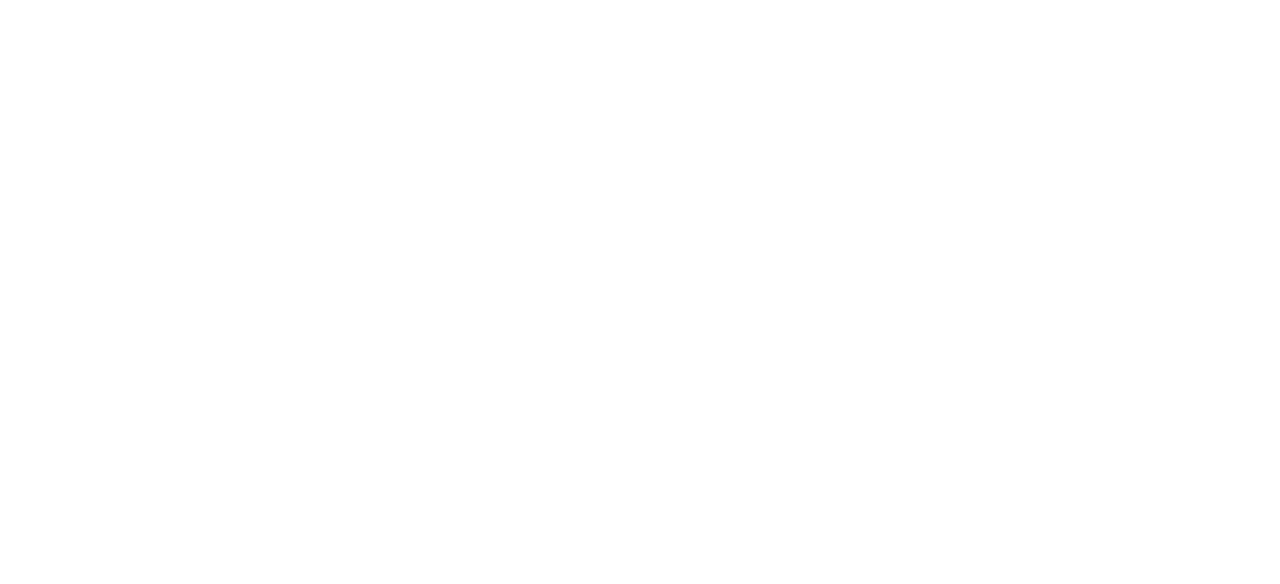
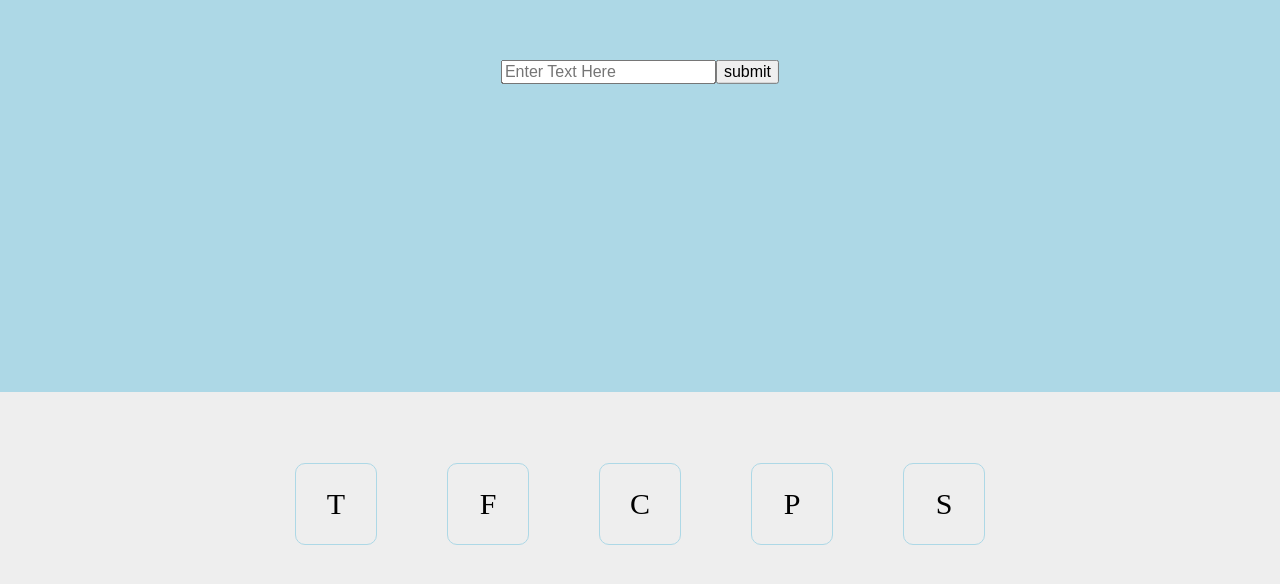
Before and after one commit to matthewmp/memer, a React (Create React App) app: page /editor in a window 1280 px wide. Shown: the part 168-752 px from the top of the page. Built offline with nearby package versions, Linux system fonts and the light colour scheme.

Commit message:
added main editing section with text tool funcitoning

```diff
--- a/src/actions/index.js
+++ b/src/actions/index.js
@@ -11,3 +11,9 @@
 	type: SET_BG_COLOR,
 	bgColor
 });
+
+export const EDIT_TEXT = 'EDIT_TEXT';
+export const edit_text = (txt) => ({
+	type: EDIT_TEXT,
+	txt
+});
--- a/src/components/Editor.js
+++ b/src/components/Editor.js
@@ -1,15 +1,69 @@
 import React from 'react';
+import {connect} from 'react-redux';
+
+import '../css/editor.css';
+import '../css/tools.css';
 
 class Editor extends React.Component{
 	constructor(props){
 		super(props);
+
+		this.state = {
+			showTextEditor: false
+		}
+	}
+
+	toggleTextEditor = () => {
+		this.setState({
+			showTextEditor: !this.state.showTextEditor
+		})
+	}
+
+	submitText = (e) =>{
+		e.preventDefault();
+		console.log(this.refs.textValue.value);
 	}
 
 	render(){
 		return(
-			<div></div>
+			<section className="editor">
+				<div className="upper-editor">
+
+				</div>
+
+				<div className="lower-editor">
+					<div className="toolbar-wrapper">
+						<article className="edit-text tool" onClick={this.toggleTextEditor}>
+							<p className="tool-icon">T</p>
+						</article>
+						<article className="edit-font tool">
+							<p className="tool-icon">F</p>
+						</article>
+						<article className="edit-color tool">
+							<p className="tool-icon">C</p>
+						</article>
+						<article className="edit-font-size-position tool">
+							<p className="tool-icon">P</p>
+						</article>
+						<article className="edit-stroke tool">
+							<p className="tool-icon">S</p>
+						</article>
+					</div>
+				</div>
+				<article className="text-editor">
+					<form id="text-form">
+						<input type="text" placeholder="Enter Text Here" ref="textValue" />
+						<button type="click" onClick={this.submitText}>submit</button>
+					</form>
+
+				</article>
+			</section>
 		)
 	}
 }
 
-export default Editor;
+const mapStateToProps = (state, props) => ({
+	state: state
+})
+
+export default connect(mapStateToProps)(Editor);
--- /dev/null
+++ b/src/css/editor.css
@@ -0,0 +1,85 @@
+.editor{
+	position: relative;
+	width: 100%;
+	height: 100vh;
+}
+
+.upper-editor{
+	width: 100%;
+	height: 70vh;
+	background: lightblue;
+}
+
+.lower-editor{
+	position: relative;
+	width: 100%;
+	height: 30vh;
+	background: #eee;
+	text-align: center;
+	overflow: scroll;
+}
+
+.toolbar-wrapper{
+	position: absolute;
+	top: 40%;
+	left: 50%;
+	transform: translate(-50%, -50%);
+	width: 100%;
+	height: 80px;
+	/*border: 1px solid #ccc;*/
+}
+
+.tool{
+	display: inline-block;
+	position: relative;
+	height: 80px;
+	width: 80px;
+	border: 1px solid lightblue;
+	margin: 15px 35px;
+	border-radius: 10px;
+	cursor: pointer;
+}
+
+.tool-icon{
+	font-size: 30px;
+    position: absolute;
+    top: 50%;
+    left: 50%;
+    transform: translate(-50%, -50%);
+    margin: 0;
+}
+
+@media only screen and (max-width: 780px){
+  .tool{
+  	max-width: 50px;
+  	max-height: 50px;
+  }
+}
+
+@media only screen and (max-width: 630px){
+  .toolbar-wrapper{
+  	max-width: 70%;
+  }
+}
+
+
+@media only screen and (max-width: 540px){
+  .toolbar-wrapper{
+  	max-width: 80%;
+  }
+}
+
+
+@media only screen and (max-width: 475px){
+  .toolbar-wrapper{
+  	top: 25%;
+  	max-width: 100%;
+  }
+}
+
+  @media only screen and (max-width: 380px){
+  .toolbar-wrapper{
+  	/*top: 15%;*/
+  	max-width: 100%;
+  }
+}
--- /dev/null
+++ b/src/css/tools.css
@@ -0,0 +1,6 @@
+.text-editor{
+	position: absolute;
+    top: 30%;
+    left: 50%;
+    transform: translate(-50%, -50%);
+}
--- a/src/reducers/index.js
+++ b/src/reducers/index.js
@@ -15,6 +15,11 @@
 			bgColor: action.bgColor
 		});
 	}
+	else if(action.type === actions.EDIT_TEXT){
+		return Object.assign({}, state, {
+			txt: action.txt
+		});
+	}
 	else{
 		return state;
 	}
```
Also changed, not shown: wireframes/4_editor.png (renamed from wireframes/4_main.png).
